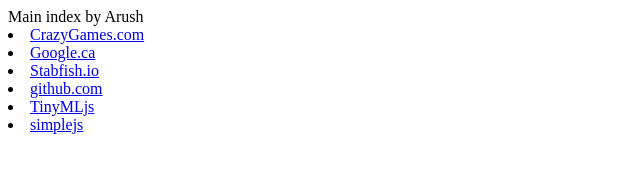
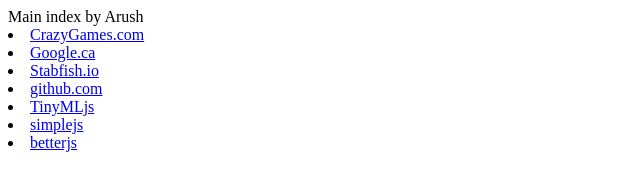
Before and after one commit to ArushYadavilli/visst-2023, a plain HTML site: page public/index.html in a window 1280 px wide. Shown: the full height of the page, 0-640 px from the left. Drawn offline with Linux system fonts and the light colour scheme.

Commit message:
Update index.html

```diff
--- a/public/index.html
+++ b/public/index.html
@@ -11,3 +11,5 @@
 <li><a href="https://hpssjellis.github.io/tinyMLjs/public/acceleration/a00-best-acceleration.html">TinyMLjs</a>
 
 <li><a href="simplejs.html">simplejs</a>
+
+<li><a href="betterjs.html">betterjs</a>
```
